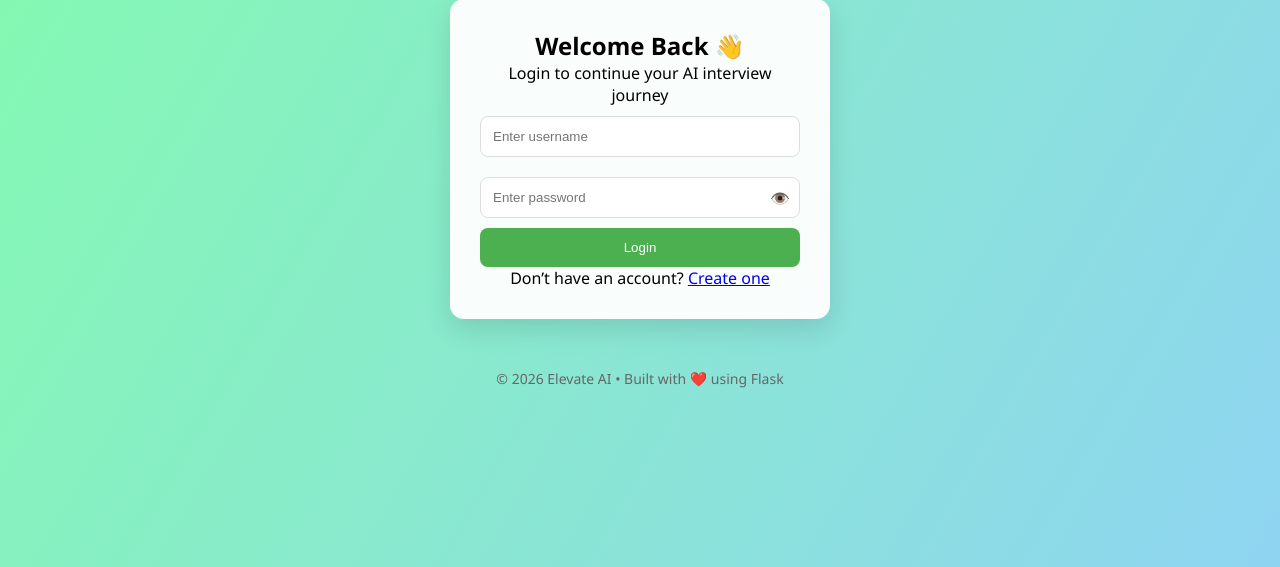
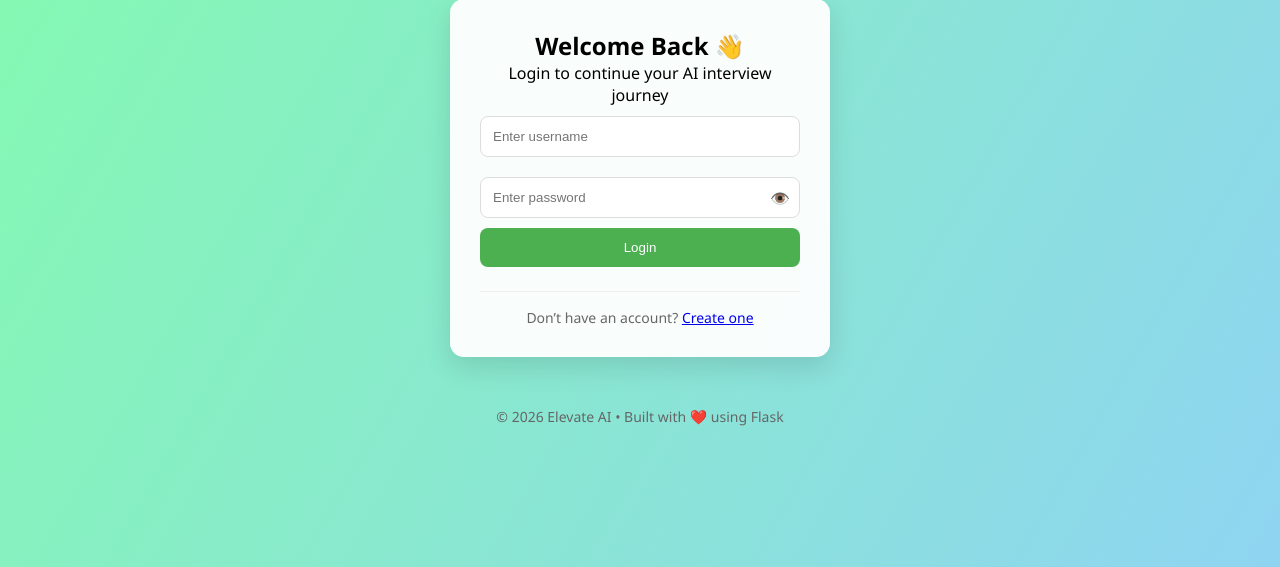
Before and after one commit to Suhas-H-N/ElevateAI, a Flask app: page / in a window 1280 px wide. Shown: the part 131-698 px from the top of the page. Run offline with Flask 3, Linux system fonts and the light colour scheme.

Commit message:
Added Space in index page to look clearly

```diff
--- a/static/style.css
+++ b/static/style.css
@@ -274,6 +274,15 @@ button:hover, .auth-btn:hover {
     font-size: 14px;
     font-style: italic;
     margin-top: 16px;
+}
+
+.bottom-text {
+    text-align: center;
+    color: #666;
+    font-size: 14px;
+    margin-top: 24px;
+    padding-top: 16px;
+    border-top: 1px solid #eee;
 }
 
 /* ===== INTERVIEW BUTTONS ===== */
@@ -617,6 +626,11 @@ body.dark .empty-text {
     border-color: rgba(90, 155, 212, 0.3);
 }
 
+body.dark .bottom-text {
+    color: #ccc;
+    border-top-color: #555;
+}
+
 /* ===== FOOTER ===== */
 .footer {
     text-align: center;
```
